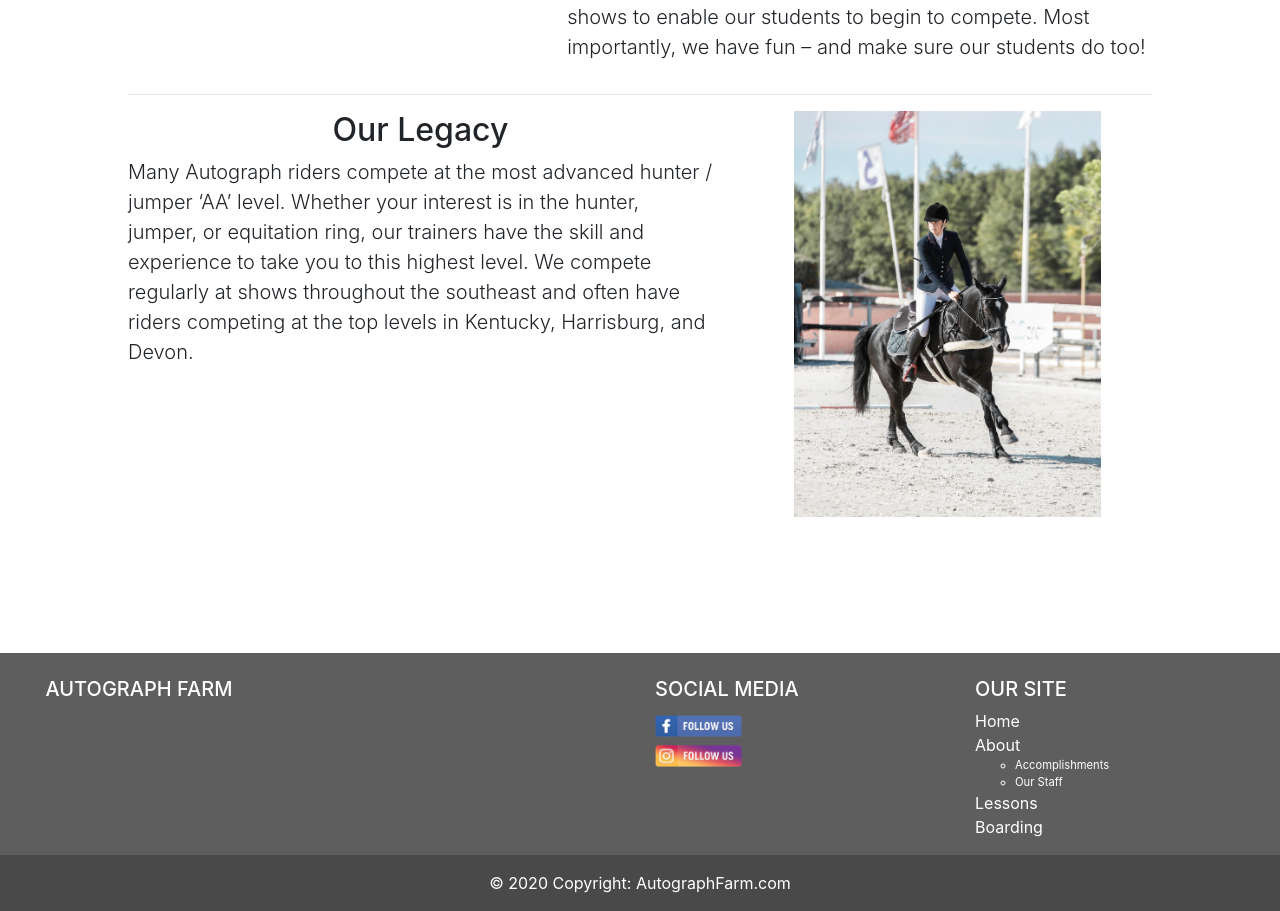
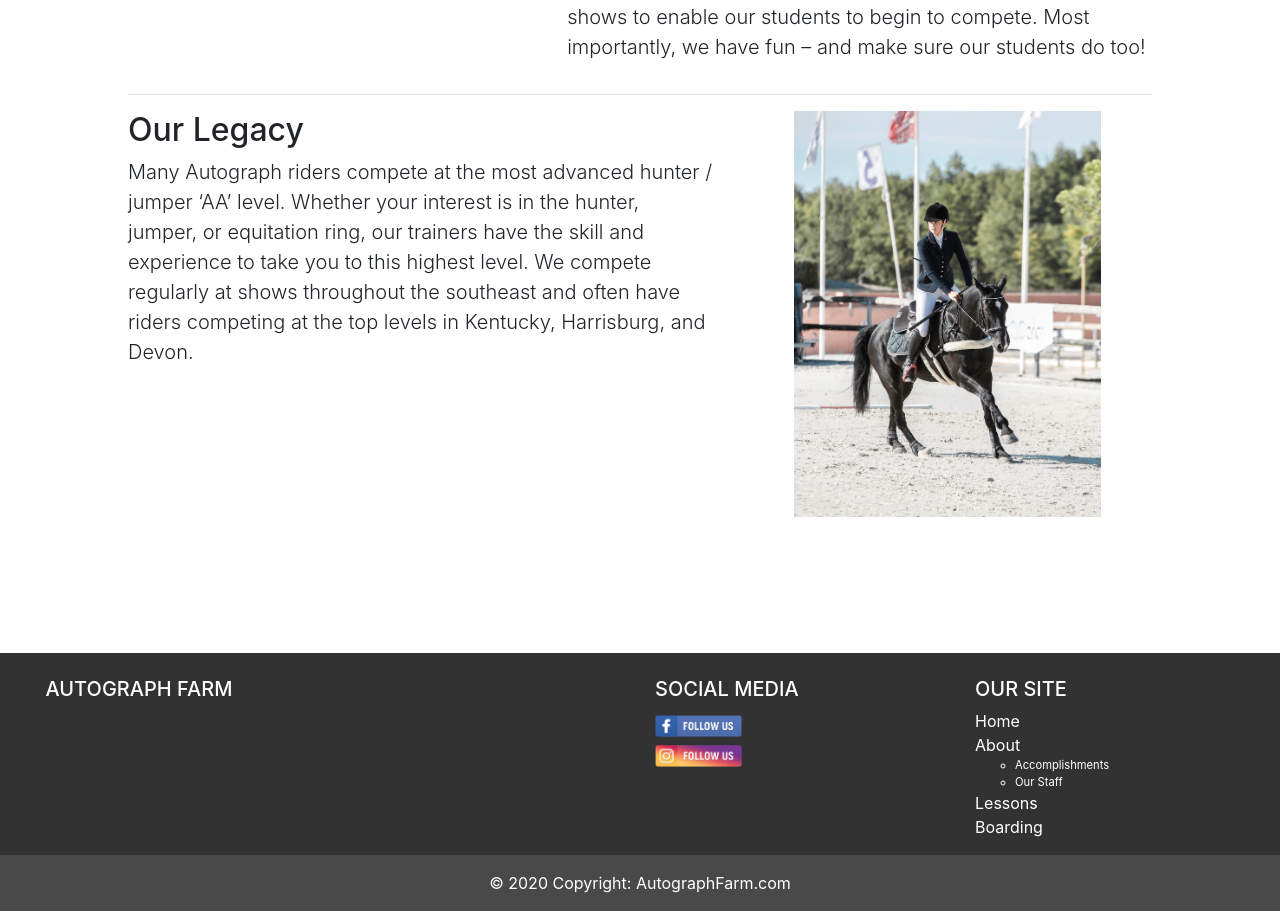
Before and after one commit to BaileyDay/autograph, a React (Create React App) app: page /boarding in a window 1280 px wide. Shown: the part 1311-2222 px from the top of the page. Built offline with nearby package versions, Linux system fonts and the light colour scheme.

Commit message:
fixed minor styling issues

```diff
--- a/src/styling/boarding.css
+++ b/src/styling/boarding.css
@@ -18,9 +18,7 @@
     margin-right: 10%;
     margin-top: 5%;
   }
-  .boardingContainer h2 {
-    text-align: center;
-  }
+
 
   .lessonsContainer p {
     font-size: 1.2em;
--- a/src/styling/footer.css
+++ b/src/styling/footer.css
@@ -1,5 +1,5 @@
 .page-footer {
-  background-color: #5e5e5e;
+  background-color: #323232;
   color: white;
 }
 
--- a/src/styling/staff.css
+++ b/src/styling/staff.css
@@ -67,7 +67,6 @@
   }
   .staffListing {
     font-family: "Noto Sans", sans-serif;
-    background-color: #783030;
     color: white;
     margin-top: 7%;
     margin-bottom: 7%;
```
